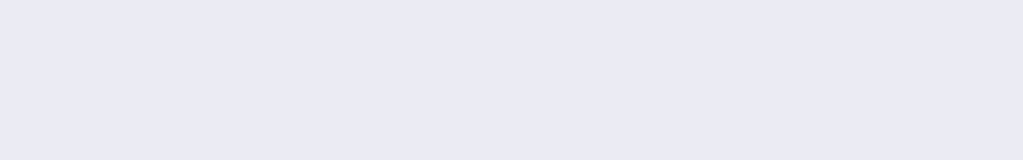
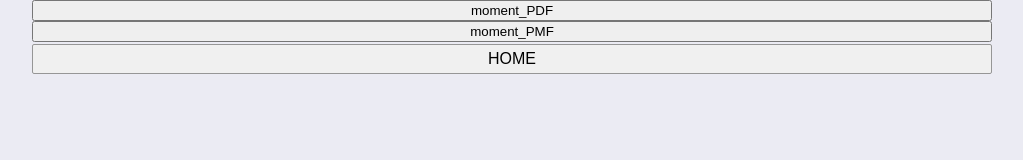
Before and after one commit to virtual-labs/exp-random-variable-iitd, a plain HTML site: page experiment/simulation/index.html in a window 1280 px wide. Shown: the whole page, without its empty margins (128-1151 px from the left). Drawn offline with Linux system fonts and the light colour scheme.

Commit message:
index.html

```diff
--- a/experiment/simulation/index.html
+++ b/experiment/simulation/index.html
@@ -7,6 +7,19 @@
 <body>
 		<!-- Your code goes here-->
 
+
+
+
+	 <button onclick="window.location.href = 'moment_PDF.html';">moment_PDF</button>
+	 <button onclick="window.location.href = 'moment_PMF.html';">moment_PMF</button>
+	 <input type="submit" onClick="myFunction()" value="HOME" class="button" />
+	  <script>
+	    function myFunction() {
+	      window.location.href = "FirstPage.html";
+	    }
+	  </script>
+
+
 	<!-- Add JS at the bottom of HTML file -->
         <script src="./js/main.js"></script>
 </body>
```
